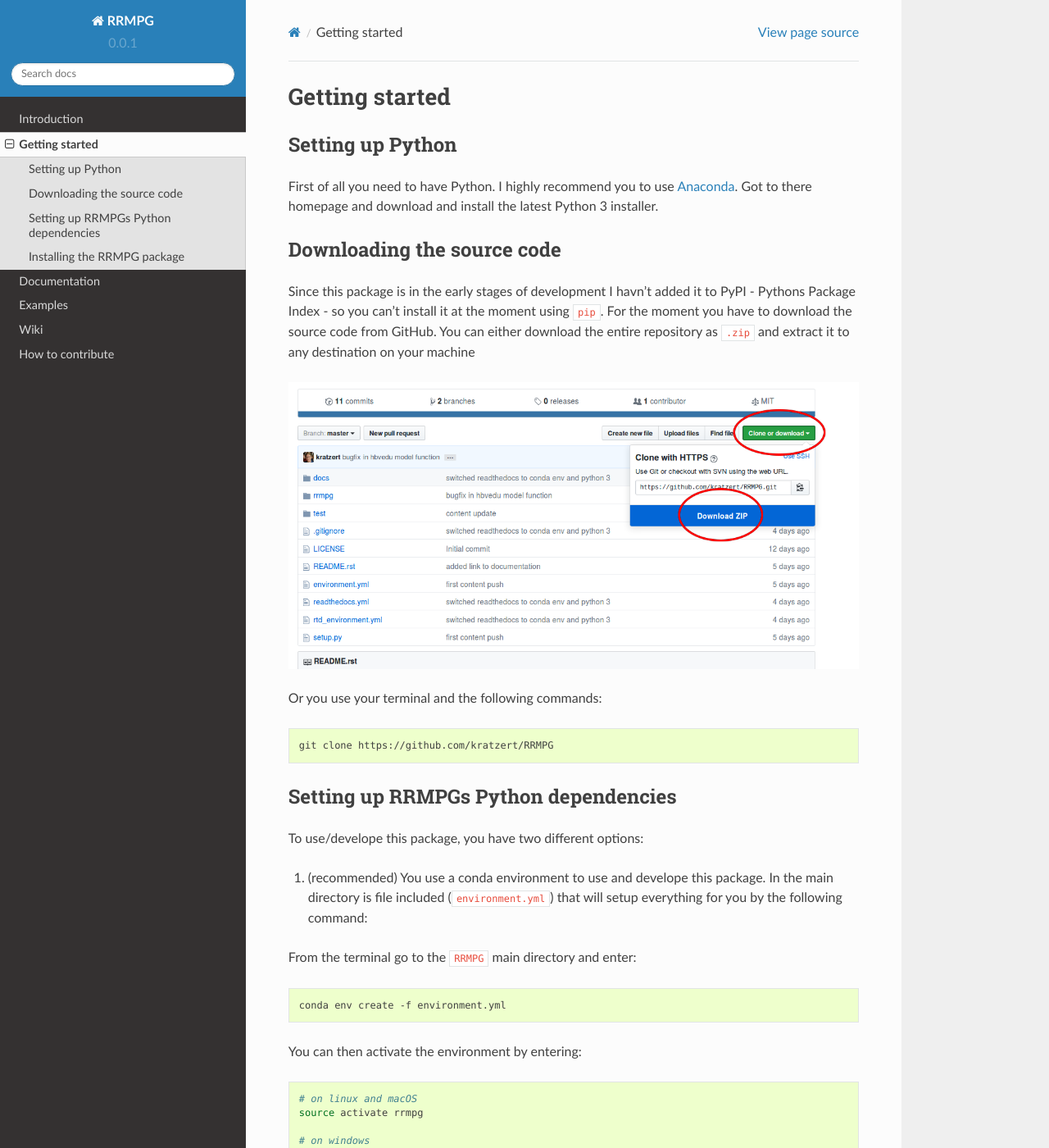
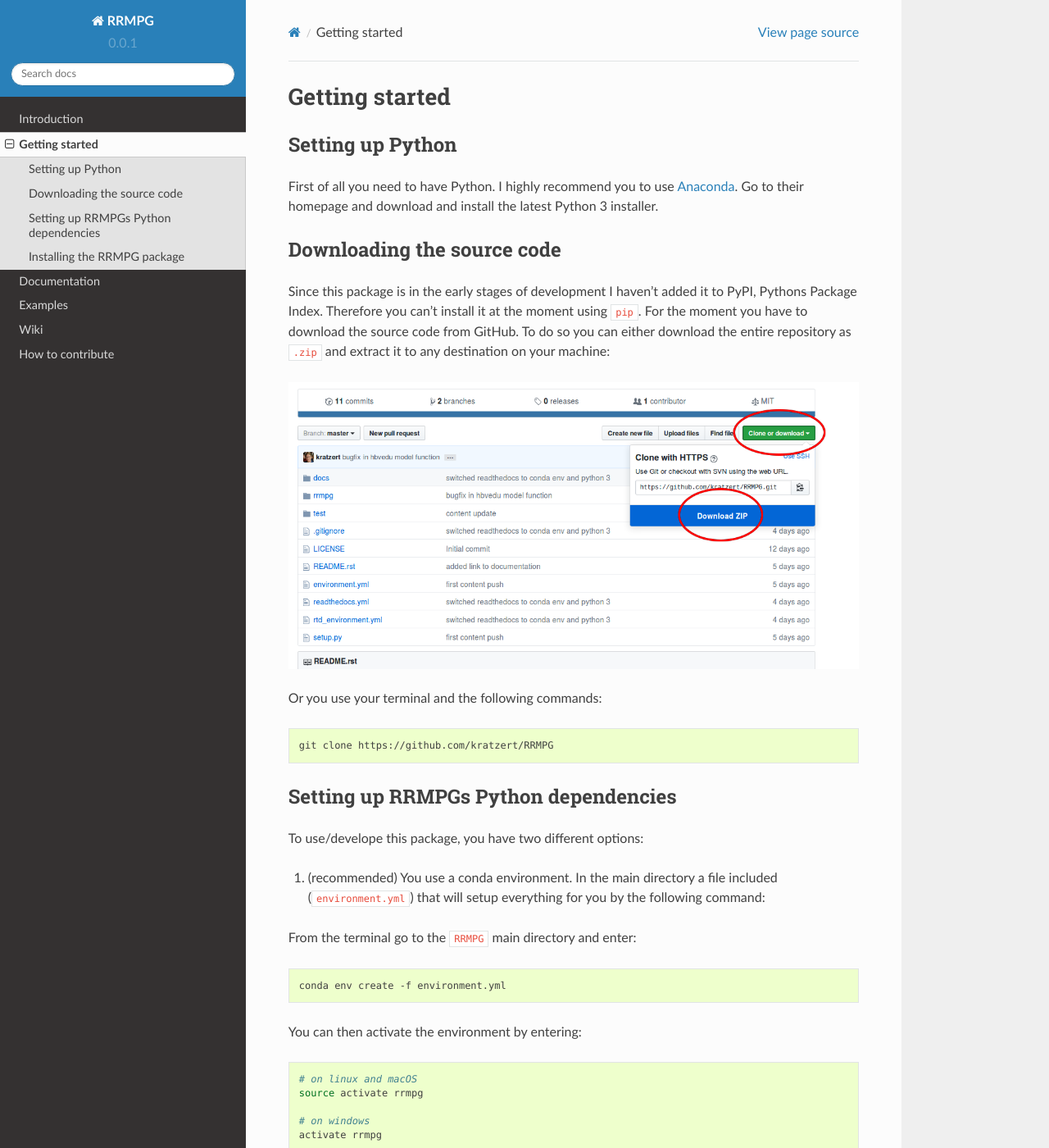
Before and after one commit to kratzert/RRMPG, a Sphinx documentation site: the page built from docs/source/getting_started.rst, in a window 1280 px wide and 1400 px high. Shown: the whole window at 82% size. Built offline with Sphinx 7.4.7 and the Read the Docs theme 2.0.0, drawn with Linux system fonts in a browser that asks for light colours; formulas are drawn with MathJax 3; some of the changed text lies outside the part shown.

Commit message:
Minor Corrections
Spelling etc.

```diff
--- a/docs/source/getting_started.rst
+++ b/docs/source/getting_started.rst
@@ -7,14 +7,14 @@
 -----------------
 
 First of all you need to have Python. I highly recommend you to use Anaconda_.
-Got to there homepage and download and install the latest Python 3 installer.
+Go to their homepage and download and install the latest Python 3 installer.
 
 .. _Anaconda: https://www.continuum.io/downloads
 
 Downloading the source code
 ---------------------------
 
-Since this package is in the early stages of development I havn't added it to PyPI - Pythons Package Index - so you can't install it at the moment using ``pip``. For the moment you have to download the source code from GitHub. You can either download the entire repository as ``.zip`` and extract it to any destination on your machine
+Since this package is in the early stages of development I haven't added it to PyPI, Pythons Package Index. Therefore you can't install it at the moment using ``pip``. For the moment you have to download the source code from GitHub. To do so you can either download the entire repository as ``.zip`` and extract it to any destination on your machine:
 
 .. image:: _static/github_download_zip.png
    :target: _static/github_download_zip.png
@@ -30,7 +30,7 @@
 -------------------------------------
 To use/develope this package, you have two different options:
 
-1. (recommended) You use a conda environment to use and develope this package. In the main directory is file included (``environment.yml``) that will setup everything for you by the following command:
+1. (recommended) You use a conda environment. In the main directory a file included (``environment.yml``) that will setup everything for you by the following command:
 
 From the terminal go to the ``RRMPG`` main directory and enter:
 
@@ -81,7 +81,9 @@
 
     python setup.py install
 
-This should install everything correctly. To confirm, that everything worked as expected you can test the following lines of code:
+This should install everything correctly.
+
+To confirm, that everything worked as expected you can test the following lines of code:
 
 .. code-block:: bash
 
```
